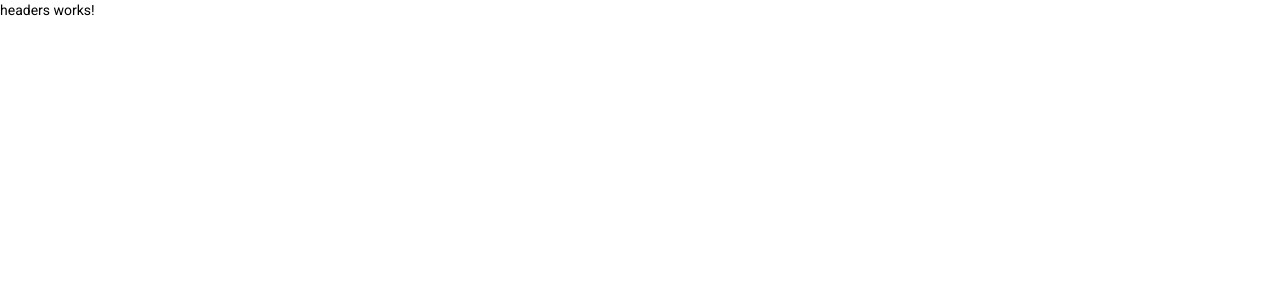
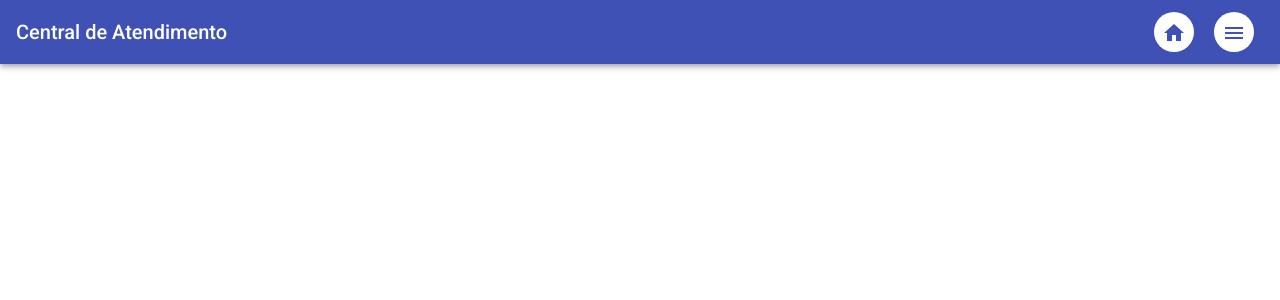
Before and after one commit to soares0893/job_Angular, an Angular app: page / in a window 1280 px wide. Shown: the top 300 px of the page. Built offline with nearby package versions, Linux system fonts and the light colour scheme.

Commit message:
components: headers

```diff
--- a/src/app/components/headers/headers.component.css
+++ b/src/app/components/headers/headers.component.css
@@ -0,0 +1,16 @@
+.header {
+
+}
+
+.title {
+    margin-right: auto;
+}
+
+.menu {
+    margin-left: auto;
+}
+
+button {
+    background-color: white;
+    margin: 0 10px;
+}
--- a/src/app/components/headers/headers.component.html
+++ b/src/app/components/headers/headers.component.html
@@ -1 +1,11 @@
-<p>headers works!</p>
+<mat-toolbar color="primary" class="header mat-elevation-z4">
+    <div class="title">Central de Atendimento</div>
+    <div class="menu">
+        <button mat-icon-button color="primary">
+            <mat-icon>home</mat-icon>
+        </button>
+        <button mat-icon-button color="primary">
+            <mat-icon>menu</mat-icon>
+        </button>
+    </div>
+</mat-toolbar>
```
Also changed, not shown: src/app/app.module.ts (+19 -1 lines).
